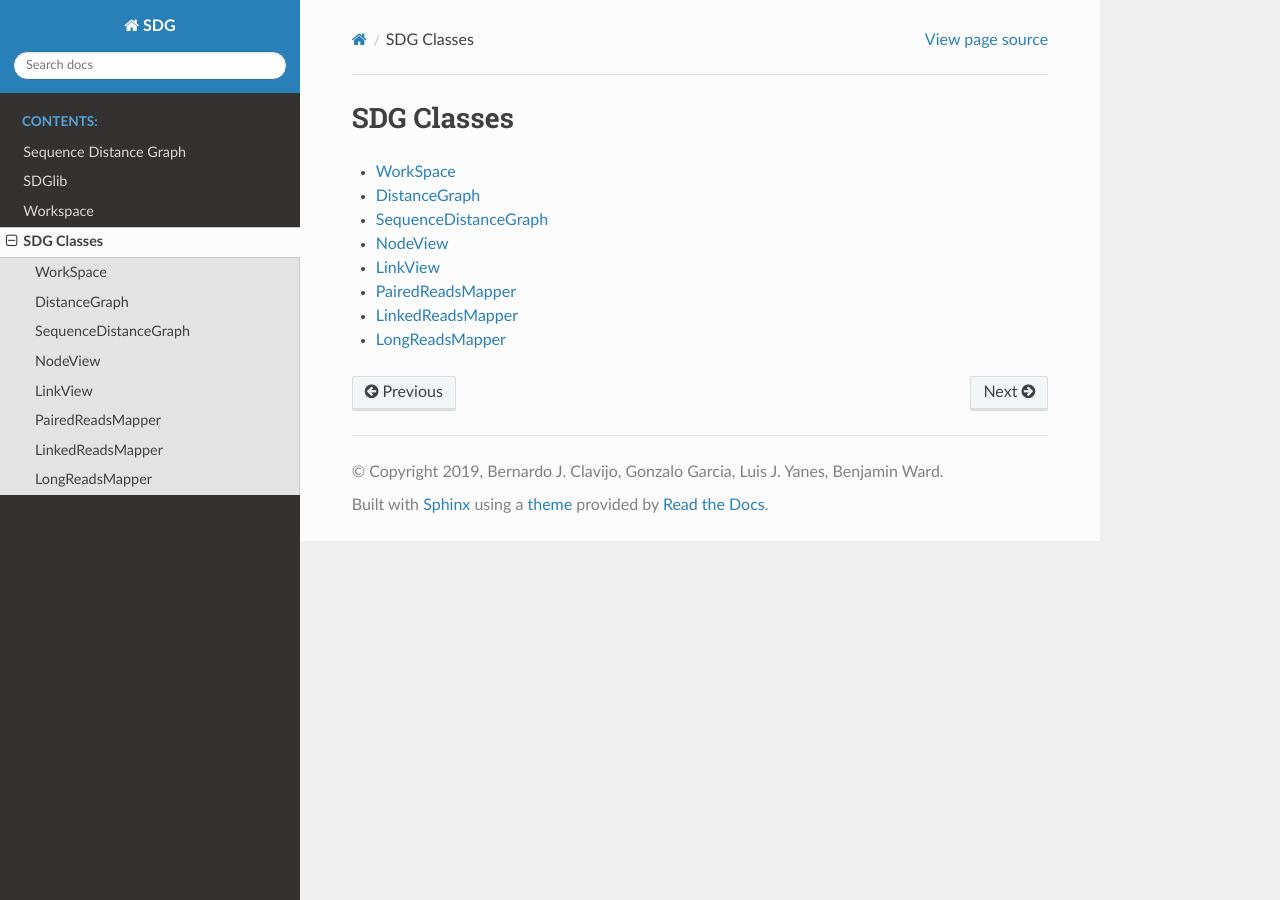
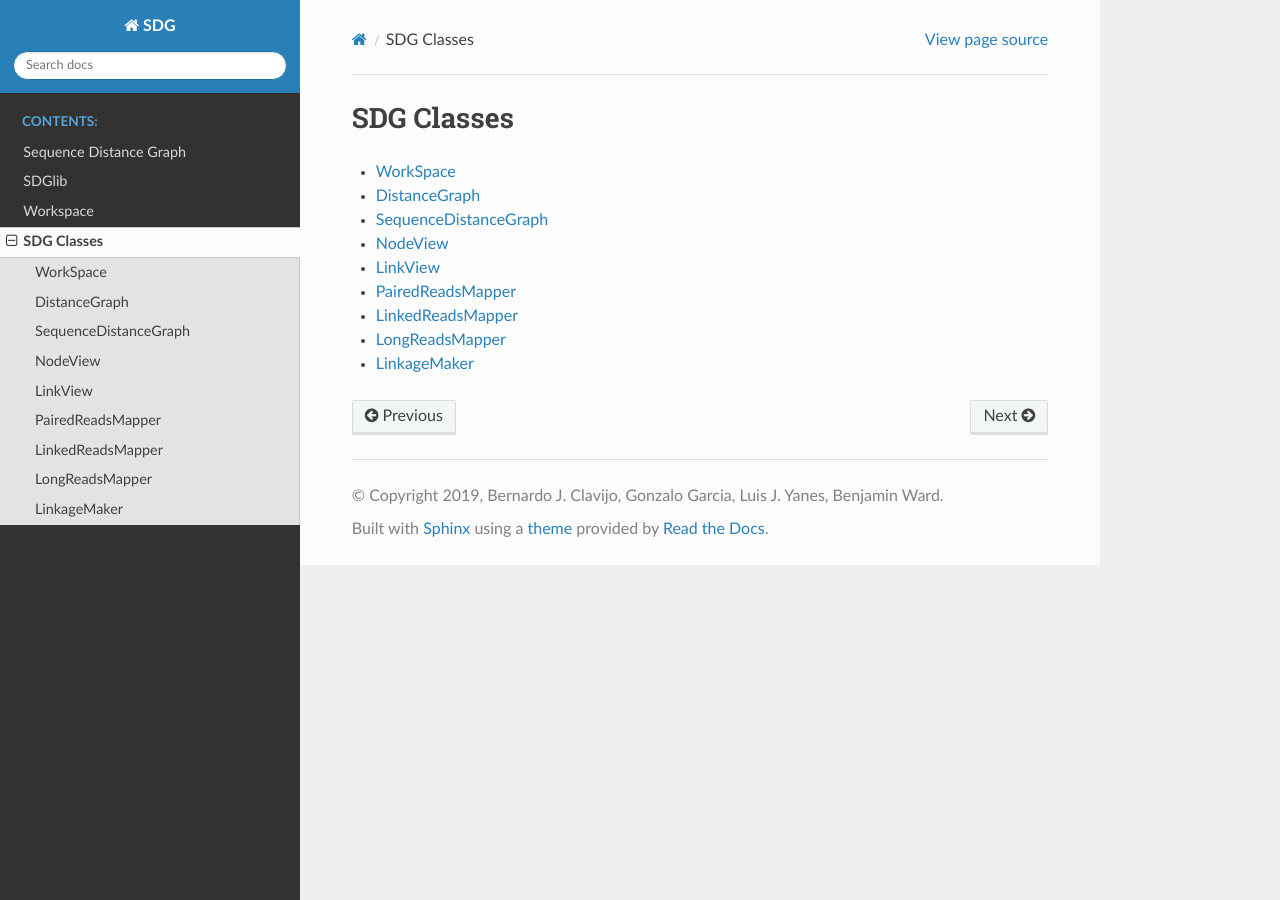
Before and after one commit to bioinfologics/sdg, a Sphinx documentation site: the page built from doc/sphinx/sdg/_sdglib_toc.rst, in a window 1280 px wide. Built offline with Sphinx 7.4.7 and the Read the Docs theme 2.0.0, drawn with Linux system fonts in a browser that asks for light colours.

Commit message:
Linkage maker docs

```diff
--- a/doc/sphinx/sdg/_sdglib_toc.rst
+++ b/doc/sphinx/sdg/_sdglib_toc.rst
@@ -10,3 +10,4 @@ SDG Classes
     sdglib/classes/PairedReadsMapper.rst
     sdglib/classes/LinkedReadsMapper.rst
     sdglib/classes/LongReadsMapper.rst
+    sdglib/classes/LinkageMaker.rst
--- /dev/null
+++ b/doc/sphinx/sdg/sdglib/classes/LinkageMaker.rst
@@ -0,0 +1,5 @@
+LinkageMaker
+============
+
+.. doxygenclass:: LinkageMaker
+    :members:
```
Also changed, not shown: 1 other file.
